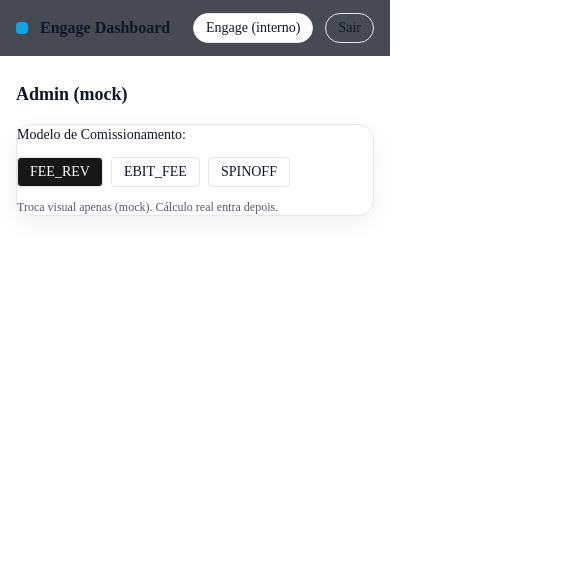
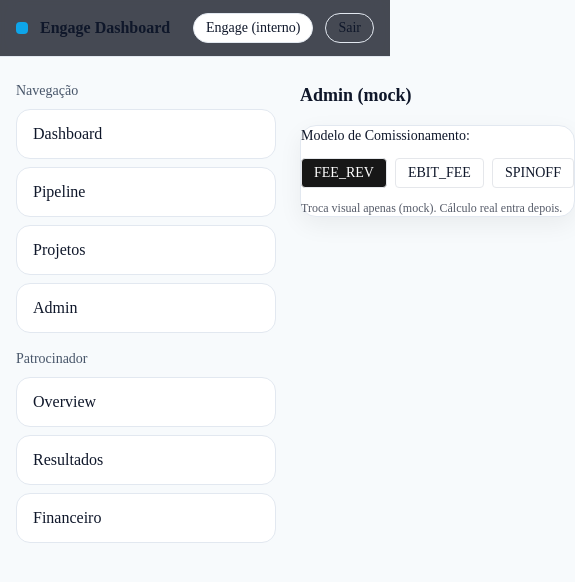
Before and after one commit to jay-psf/jay-psf-engage-dashboard-template, a Next.js app: page /admin in a window 390 px wide. Shown: the top 582 px of the page, 575 px wide, since content can reach past the window. Built offline with nearby package versions, Linux system fonts and the light colour scheme; no server answers.

Commit message:
feat(heineken): sponsor detectado, topbar com logo, sidebar por papel e tema escuro melhorado

```diff
--- a/app/api/auth/route.ts
+++ b/app/api/auth/route.ts
@@ -1,21 +1,17 @@
 import { NextResponse } from "next/server";
 import { cookies } from "next/headers";
 
-// mapeamento simples => no futuro vamos buscar no DB
 const USERS = {
-  admin: { password: "123456", role: "admin" as const, brand: null },
-  sponsor: { password: "000000", role: "sponsor" as const, brand: "acme" },
+  admin:   { password: "123456", role: "admin" as const,   brand: null },
+  sponsor: { password: "000000", role: "sponsor" as const, brand: "heineken" },
 };
 
 export async function POST(req: Request) {
   const { username, password } = await req.json();
-
   const user = (USERS as any)[username];
   if (!user || user.password !== password) {
     return NextResponse.json({ ok: false }, { status: 401 });
   }
-
-  // seta cookies para o middleware/layout/sidebar/topbar
   const res = NextResponse.json({ ok: true, role: user.role, brand: user.brand });
   res.cookies.set("role", user.role, { path: "/" });
   if (user.brand) res.cookies.set("brand", user.brand, { path: "/" });
--- a/components/ui/Sidebar.tsx
+++ b/components/ui/Sidebar.tsx
@@ -2,69 +2,46 @@
 import Link from "next/link";
 import { useEffect, useState } from "react";
 
-type Role = "admin" | "sponsor";
-
-const NavItem = ({ href, label }: { href: string; label: string }) => (
-  <Link
-    href={href}
-    className="flex items-center gap-2 px-3 py-2 rounded-xl border transition hover:bg-black/5"
-    style={{ borderColor: "var(--border)" }}
-  >
-    <div className="size-2 rounded-full" style={{ background: "var(--brand-accent)" }} />
-    <span className="font-medium">{label}</span>
-  </Link>
-);
-
 export default function Sidebar() {
-  const [role, setRole] = useState<Role>("admin");
+  const [role, setRole] = useState<"admin"|"sponsor">("admin");
+  const [brand, setBrand] = useState("");
 
   useEffect(() => {
-    const r = (document.body.dataset.role as Role) || "admin";
-    setRole(r);
+    const b = document.body;
+    setRole((b.dataset.role as any) || "admin");
+    setBrand(b.dataset.brand || "");
   }, []);
 
-  const common = (
-    <>
-      <div className="text-sm mb-2" style={{ color: "var(--muted)" }}>Navegação</div>
-      <div className="grid gap-2">
-        <NavItem href="/" label="Dashboard" />
-      </div>
-    </>
-  );
-
-  const adminOnly = (
-    <>
-      <div className="grid gap-2 mt-3">
-        <NavItem href="/pipeline" label="Pipeline" />
-        <NavItem href="/projetos" label="Projetos" />
-        <NavItem href="/admin" label="Admin" />
-      </div>
-      <div className="hr my-4" />
-      <div className="text-sm mb-2" style={{ color: "var(--muted)" }}>Patrocinador</div>
-      <div className="grid gap-2">
-        <NavItem href="/sponsor/acme/overview" label="Overview" />
-        <NavItem href="/sponsor/acme/results" label="Resultados" />
-        <NavItem href="/sponsor/acme/financials" label="Financeiro" />
-      </div>
-    </>
-  );
-
-  const sponsorOnly = (
-    <>
-      <div className="text-sm mb-2" style={{ color: "var(--muted)" }}>Patrocinador</div>
-      <div className="grid gap-2">
-        <NavItem href="/sponsor/acme/overview" label="Overview" />
-        <NavItem href="/sponsor/acme/results" label="Resultados" />
-        <NavItem href="/sponsor/acme/financials" label="Financeiro" />
-      </div>
-    </>
+  const Item = ({ href, children }: { href: string; children: React.ReactNode }) => (
+    <Link href={href} className="block px-4 py-3 rounded-xl border"
+      style={{ borderColor:"var(--border)", background:"var(--panel)", color:"var(--text)" }}>
+      {children}
+    </Link>
   );
 
   return (
-    <aside className="w-64 shrink-0 p-4 hidden md:block">
-      <div className="card p-4 shadow-soft">
-        {common}
-        {role === "admin" ? adminOnly : sponsorOnly}
+    <aside className="w-[260px] shrink-0">
+      <div className="space-y-4">
+        {role === "admin" && (
+          <div>
+            <div className="mb-2 text-sm" style={{ color:"var(--muted)" }}>Navegação</div>
+            <div className="space-y-2">
+              <Item href="/">Dashboard</Item>
+              <Item href="/pipeline">Pipeline</Item>
+              <Item href="/projetos">Projetos</Item>
+              <Item href="/admin">Admin</Item>
+            </div>
+          </div>
+        )}
+
+        <div>
+          <div className="mb-2 text-sm" style={{ color:"var(--muted)" }}>Patrocinador</div>
+          <div className="space-y-2">
+            <Item href={`/sponsor/${brand || "heineken"}/overview`}>Overview</Item>
+            <Item href={`/sponsor/${brand || "heineken"}/results`}>Resultados</Item>
+            <Item href={`/sponsor/${brand || "heineken"}/financials`}>Financeiro</Item>
+          </div>
+        </div>
       </div>
     </aside>
   );
--- a/components/ui/Topbar.tsx
+++ b/components/ui/Topbar.tsx
@@ -4,16 +4,23 @@ import { useEffect, useState } from "react";
 
 export default function Topbar() {
   const [role, setRole] = useState<"admin"|"sponsor">("admin");
-  const [brand, setBrand] = useState<string>("");
+  const [brand, setBrand] = useState("");
 
   useEffect(() => {
-    const body = document.body;
-    setRole((body.dataset.role as any) || "admin");
-    setBrand(body.dataset.brand || "");
+    const b = document.body;
+    setRole((b.dataset.role as any) || "admin");
+    setBrand(b.dataset.brand || "");
   }, []);
 
+  // simples mapeamento de arquivo por marca
+  const brandSrc =
+    role === "sponsor" && brand
+      ? (brand === "heineken" ? "/logos/heineken.jpeg" : `/logos/${brand}.svg`)
+      : null;
+
   return (
-    <header className="sticky top-0 z-40 w-full" style={{ background:"rgba(10,14,26,.75)", backdropFilter:"saturate(160%) blur(8px)" }}>
+    <header className="sticky top-0 z-40 w-full"
+      style={{ background:"rgba(10,14,26,.75)", backdropFilter:"saturate(160%) blur(8px)", borderBottom:"1px solid var(--border)" }}>
       <div className="max-w-screen-2xl mx-auto px-4 h-14 flex items-center justify-between">
         <div className="flex items-center gap-3">
           <div className="w-3 h-3 rounded" style={{ background:"var(--brand-accent)" }} />
@@ -21,16 +28,16 @@ export default function Topbar() {
         </div>
 
         <div className="flex items-center gap-3">
-          {role === "sponsor" && brand ? (
-            <img src={`/logos/${brand}.svg`} alt={brand} className="h-7 rounded-lg border"
-                 style={{ borderColor:"var(--border)" }}/>
+          {brandSrc ? (
+            <img src={brandSrc} alt={brand} className="h-7 rounded-lg border" style={{ borderColor:"var(--border)" }}/>
           ) : (
-            <span className="px-3 py-1 rounded-full text-sm" style={{ background:"var(--panel)", border:"1px solid var(--border)" }}>
+            <span className="px-3 py-1 rounded-full text-sm"
+              style={{ background:"var(--panel)", border:"1px solid var(--border)", color:"var(--text)" }}>
               Engage (interno)
             </span>
           )}
           <Link href="/api/logout" className="px-3 py-1 rounded-full text-sm"
-                style={{ background:"transparent", border:"1px solid var(--border)", color:"var(--text)" }}>
+            style={{ background:"transparent", border:"1px solid var(--border)", color:"var(--text)" }}>
             Sair
           </Link>
         </div>
--- a/styles/tokens.css
+++ b/styles/tokens.css
@@ -1,53 +1,35 @@
-/* Admin (claro) por padrão */
-:root,
+:root {
+  --bg: #0b101a;
+  --text: #e6e8ee;
+  --muted: #a7afc0;
+  --border: #263042;
+  --panel: #121826;   /* cartões padrão */
+  --panel-2: #0f1624; /* cartões alternativos */
+  --brand-accent: #0ea5e9;
+  --brand-contrast: #ffffff;
+}
+
+/* Admin (claro) */
 .theme-admin {
-  --bg: #ffffff;
-  --panel: #ffffff;
-  --panel-2: #f7f9fc;
+  --bg: #f7fafc;
   --text: #0f172a;
   --muted: #475569;
-  --border: #e5e7eb;
-  --ring: #2563eb;
-
+  --border: #e2e8f0;
+  --panel: #ffffff;
+  --panel-2: #f8fafc;
   --brand-accent: #0ea5e9;
-  --brand-accent-600: #0284c7;
-  --brand-contrast: #111827;
-
-  --card: #ffffff;
-  --card-hover: #f1f5f9;
-  --success: #16a34a;
-  --warning: #f59e0b;
-  --danger: #ef4444;
 }
 
-/* Sponsor (escuro) */
+/* Sponsor (escuro melhor contrastado) */
 .theme-sponsor {
-  --bg: #0a0e1a;
-  --panel: #0F1424;
-  --panel-2: #121938;
-  --text: #e5e7eb;
-  --muted: #94a3b8;
-  --border: #1f2a44;
-  --ring: #22d3ee;
-
-  --brand-accent: #06b6d4;
-  --brand-accent-600:#0891b2;
-  --brand-contrast: #ffffff;
-
-  --card: #0E1224;
-  --card-hover: #151C3A;
-  --success: #10B981;
-  --warning: #F59E0B;
-  --danger:  #EF4444;
+  --bg: #0b101a;
+  --text: #e6e8ee;
+  --muted: #9aa4b2;
+  --border: #233047;
+  --panel: #111827;
+  --panel-2: #0e1524;
+  --brand-accent: #e11d48; /* pode ajustar depois por marca */
 }
 
-/* --- Correções globais de contraste no tema sponsor --- */
-/* Qualquer coisa que venha com bg-white/bordas claras vira nossos tokens */
-.theme-sponsor .bg-white,
-.theme-sponsor [class*="bg-white"] { background: var(--panel) !important; }
-.theme-sponsor .text-black,
-.theme-sponsor [class*="text-black"] { color: var(--text) !important; }
-.theme-sponsor .border,
-.theme-sponsor .border-gray-100,
-.theme-sponsor .border-gray-200,
-.theme-sponsor [class*="border-gray-"] { border-color: var(--border) !important; }
+html { background: var(--bg); color: var(--text); }
+body { background: var(--bg); color: var(--text); }
```
Also changed, not shown: public/logos/Heineken-logo.png (added).
